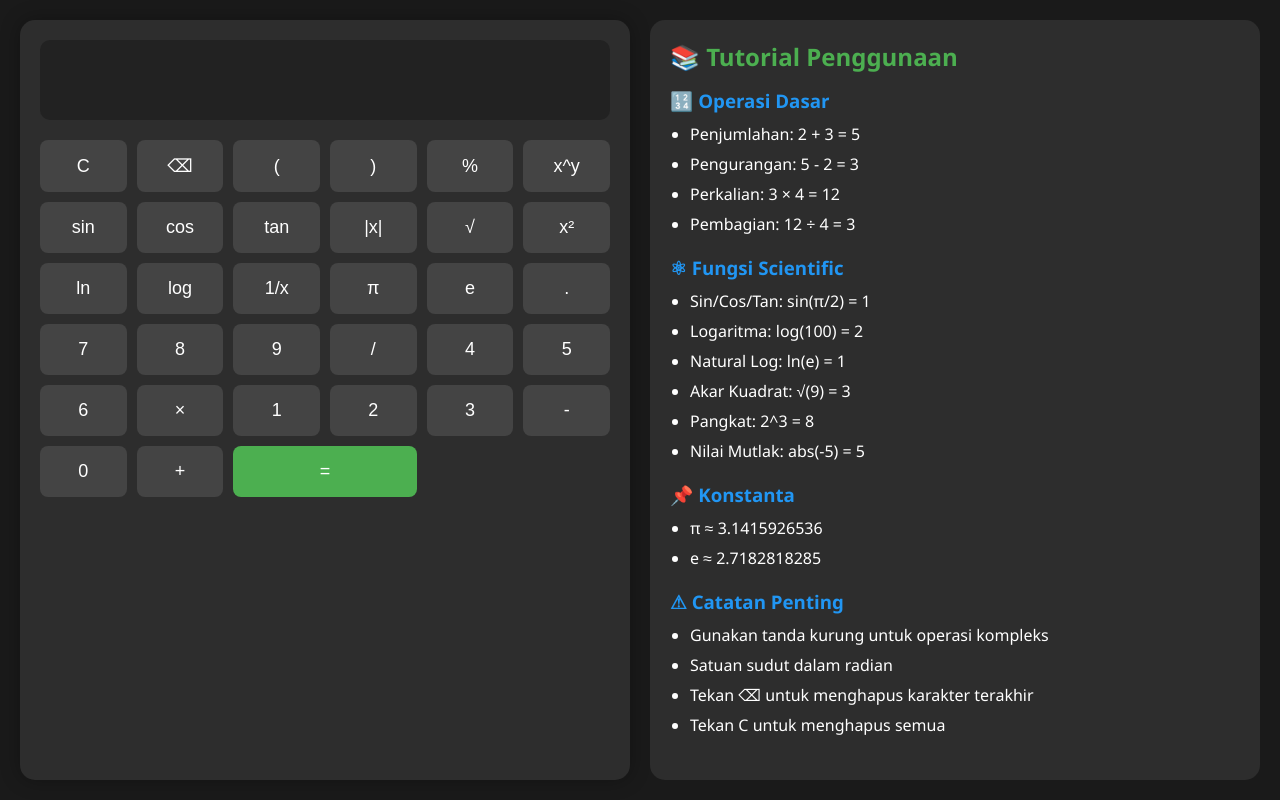
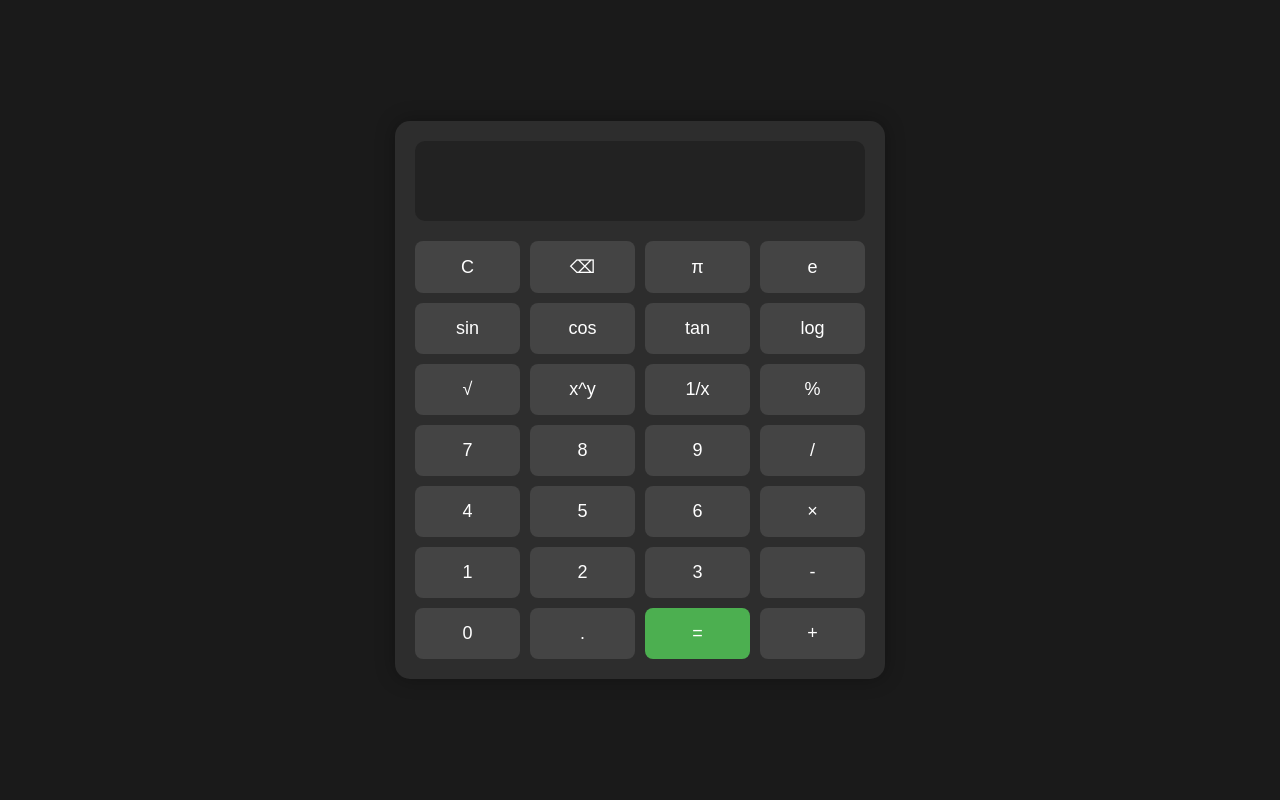
Before and after one commit to aliviaali/web-calculator, a plain HTML site: page index.html in a window 1280 px wide. Drawn offline with Linux system fonts and the light colour scheme.

Commit message:
Update index.html

```diff
--- a/index.html
+++ b/index.html
@@ -16,10 +16,11 @@
             color: #fff;
             font-family: 'Segoe UI', sans-serif;
             min-height: 100vh;
-            display: grid;
-            grid-template-columns: 1fr 1fr;
+            display: flex;
+            flex-direction: column;
+            align-items: center;
+            justify-content: center;
             padding: 20px;
-            gap: 20px;
         }
 
         .calculator {
@@ -44,7 +45,7 @@
 
         .buttons {
             display: grid;
-            grid-template-columns: repeat(6, 1fr);
+            grid-template-columns: repeat(4, 1fr);
             gap: 10px;
         }
 
@@ -64,54 +65,8 @@
             transform: scale(1.05);
         }
 
-        .tutorial {
-            background: #2d2d2d;
-            padding: 20px;
-            border-radius: 15px;
-            overflow-y: auto;
-        }
-
-        .tutorial h2 {
-            color: #4CAF50;
-            margin-bottom: 15px;
-        }
-
-        .tutorial-section {
-            margin-bottom: 20px;
-        }
-
-        .tutorial h3 {
-            color: #2196F3;
-            margin: 10px 0;
-        }
-
-        .tutorial ul {
-            padding-left: 20px;
-        }
-
-        .tutorial li {
-            margin: 8px 0;
-        }
-
-        @media (max-width: 1200px) {
-            body {
-                grid-template-columns: 1fr;
-            }
-
-            .buttons {
-                grid-template-columns: repeat(5, 1fr);
-            }
-        }
-
-        @media (max-width: 768px) {
-            .buttons {
-                grid-template-columns: repeat(4, 1fr);
-            }
-
-            button {
-                padding: 12px;
-                font-size: 16px;
-            }
+        .equal {
+            background: #4CAF50;
         }
     </style>
 </head>
@@ -119,96 +74,37 @@
     <div class="calculator">
         <input type="text" id="display" disabled>
         <div class="buttons">
-            <!-- Baris 1 -->
             <button onclick="clearDisplay()">C</button>
             <button onclick="backspace()">⌫</button>
-            <button onclick="appendToDisplay('(')">(</button>
-            <button onclick="appendToDisplay(')')">)</button>
+            <button onclick="appendToDisplay('Math.PI')">π</button>
+            <button onclick="appendToDisplay('Math.E')">e</button>
+            <button onclick="appendToDisplay('Math.sin(')">sin</button>
+            <button onclick="appendToDisplay('Math.cos(')">cos</button>
+            <button onclick="appendToDisplay('Math.tan(')">tan</button>
+            <button onclick="appendToDisplay('Math.log10(')">log</button>
+            <button onclick="appendToDisplay('Math.sqrt(')">√</button>
+            <button onclick="appendToDisplay('Math.pow(')">x^y</button>
+            <button onclick="appendToDisplay('1/')">1/x</button>
             <button onclick="appendToDisplay('%')">%</button>
-            <button onclick="appendToDisplay('^(')">x^y</button>
-
-            <!-- Baris 2 -->
-            <button onclick="appendToDisplay('sin(')">sin</button>
-            <button onclick="appendToDisplay('cos(')">cos</button>
-            <button onclick="appendToDisplay('tan(')">tan</button>
-            <button onclick="appendToDisplay('abs(')">|x|</button>
-            <button onclick="appendToDisplay('√(')">√</button>
-            <button onclick="appendToDisplay('^(2)')">x²</button>
-
-            <!-- Baris 3 -->
-            <button onclick="appendToDisplay('ln(')">ln</button>
-            <button onclick="appendToDisplay('log(')">log</button>
-            <button onclick="appendToDisplay('*1/')">1/x</button>
-            <button onclick="appendToDisplay('π')">π</button>
-            <button onclick="appendToDisplay('e')">e</button>
-            <button onclick="appendToDisplay('.')">.</button>
-
-            <!-- Baris 4 -->
             <button onclick="appendToDisplay('7')">7</button>
             <button onclick="appendToDisplay('8')">8</button>
             <button onclick="appendToDisplay('9')">9</button>
             <button onclick="appendToDisplay('/')">/</button>
             <button onclick="appendToDisplay('4')">4</button>
             <button onclick="appendToDisplay('5')">5</button>
-
-            <!-- Baris 5 -->
             <button onclick="appendToDisplay('6')">6</button>
             <button onclick="appendToDisplay('*')">×</button>
             <button onclick="appendToDisplay('1')">1</button>
             <button onclick="appendToDisplay('2')">2</button>
             <button onclick="appendToDisplay('3')">3</button>
             <button onclick="appendToDisplay('-')">-</button>
-
-            <!-- Baris 6 -->
             <button onclick="appendToDisplay('0')">0</button>
+            <button onclick="appendToDisplay('.')">.</button>
+            <button onclick="calculate()" class="equal">=</button>
             <button onclick="appendToDisplay('+')">+</button>
-            <button onclick="calculate()" style="grid-column: span 2; background: #4CAF50;">=</button>
         </div>
     </div>
 
-    <div class="tutorial">
-        <h2>📚 Tutorial Penggunaan</h2>
-
-        <div class="tutorial-section">
-            <h3>🔢 Operasi Dasar</h3>
-            <ul>
-                <li>Penjumlahan: 2 + 3 = 5</li>
-                <li>Pengurangan: 5 - 2 = 3</li>
-                <li>Perkalian: 3 × 4 = 12</li>
-                <li>Pembagian: 12 ÷ 4 = 3</li>
-            </ul>
-        </div>
-
-        <div class="tutorial-section">
-            <h3>⚛ Fungsi Scientific</h3>
-            <ul>
-                <li>Sin/Cos/Tan: sin(π/2) = 1</li>
-                <li>Logaritma: log(100) = 2</li>
-                <li>Natural Log: ln(e) = 1</li>
-                <li>Akar Kuadrat: √(9) = 3</li>
-                <li>Pangkat: 2^3 = 8</li>
-                <li>Nilai Mutlak: abs(-5) = 5</li>
-            </ul>
-        </div>
-
-        <div class="tutorial-section">
-            <h3>📌 Konstanta</h3>
-            <ul>
-                <li>π ≈ 3.1415926536</li>
-                <li>e ≈ 2.7182818285</li>
-            </ul>
-        </div>
-
-        <div class="tutorial-section">
-            <h3>⚠ Catatan Penting</h3>
-            <ul>
-                <li>Gunakan tanda kurung untuk operasi kompleks</li>
-                <li>Satuan sudut dalam radian</li>
-                <li>Tekan ⌫ untuk menghapus karakter terakhir</li>
-                <li>Tekan C untuk menghapus semua</li>
-            </ul>
-        </div>
-    </div>
     <script>
         const display = document.getElementById('display');
 
@@ -226,57 +122,14 @@
 
         function calculate() {
             try {
-                let expression = display.value
-                    .replace(/\^/g, '')
-                    .replace(/√\(/g, 'sqrt(')
-                    .replace(/abs\(/g, 'Math.abs(')
-                    // Konversi derajat ke radian untuk fungsi trigonometri
-                    .replace(/(sin|cos|tan)\(([^)]+)\)/g, (match, func, angle) => {
-                        const numAngle = parseFloat(angle);
-                        if (isNaN(numAngle)) throw new Error("Input sudut tidak valid");
-                        return Math.${func}(${numAngle} * Math.PI / 180);
-                    })
-                    // Validasi fungsi logaritma
-                    .replace(/(ln|log|sqrt)\(([^)]+)\)/g, (match, func, arg) => {
-                        const numArg = parseFloat(arg);
-                        if (isNaN(numArg)) throw new Error(Input ${func} tidak valid);
+                let expression = display.value;
+                expression = expression.replace(/Math.pow\(([^,]+),([^\)]+)\)/g, 'Math.pow($1, $2)');
 
-                        if (func === 'ln' || func === 'log') {
-                            if (numArg <= 0) throw new Error(${func} input harus positif);
-                            return func === 'ln' ? Math.log(${numArg}) : Math.log10(${numArg});
-                        }
-
-                        if (func === 'sqrt' && numArg < 0) {
-                            throw new Error("Akar dari nilai negatif");
-                        }
-                        return Math.sqrt(${numArg});
-                    })
-                    .replace(/π/g, 'Math.PI')
-                    .replace(/e/g, 'Math.E')
-                    // Validasi pembagian dengan nol
-                    .replace(/(.\/0[^.]|.\/0$)/g, () => {
-                        throw new Error("Pembagian dengan nol");
-                    });
-
-                const result = eval(expression);
-
-                if (isNaN(result) || !isFinite(result)) {
-                    throw new Error("Hasil tidak terdefinisi");
-                }
-
+                // Evaluasi ekspresi dengan keamanan tambahan
+                const result = Function(`'use strict'; return (${expression})`)();
                 display.value = Number.isInteger(result) ? result : result.toFixed(6);
             } catch (error) {
-                const errorMessages = {
-                    "Input sudut tidak valid": "Error: Sudut invalid",
-                    "Input ln tidak valid": "Error: ln invalid",
-                    "ln input harus positif": "Error: ln(+)",
-                    "log input harus positif": "Error: log(+)",
-                    "Akar dari nilai negatif": "Error: √(-)",
-                    "Pembagian dengan nol": "Error: /0",
-                    "Hasil tidak terdefinisi": "Error: NaN"
-                };
-
-                display.value = errorMessages[error.message] || "Error";
+                display.value = "Error";
                 setTimeout(() => clearDisplay(), 1000);
             }
         }
```
